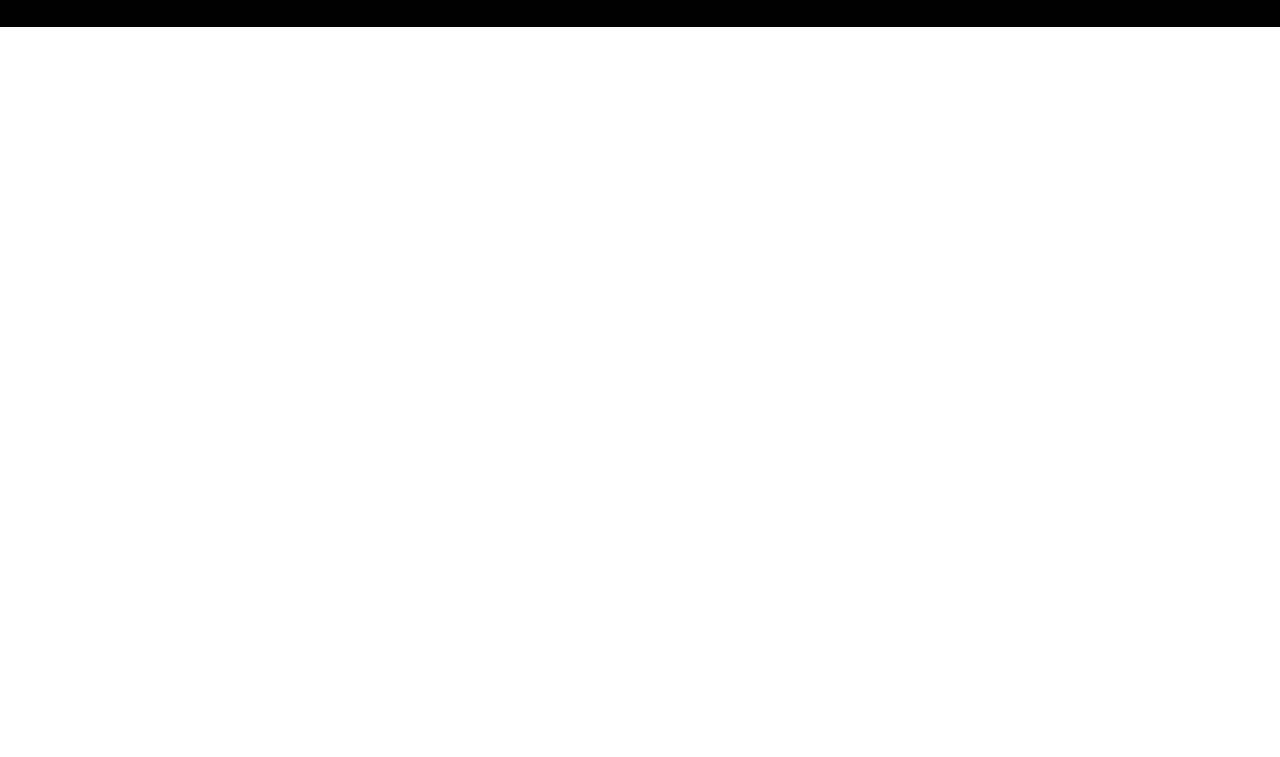
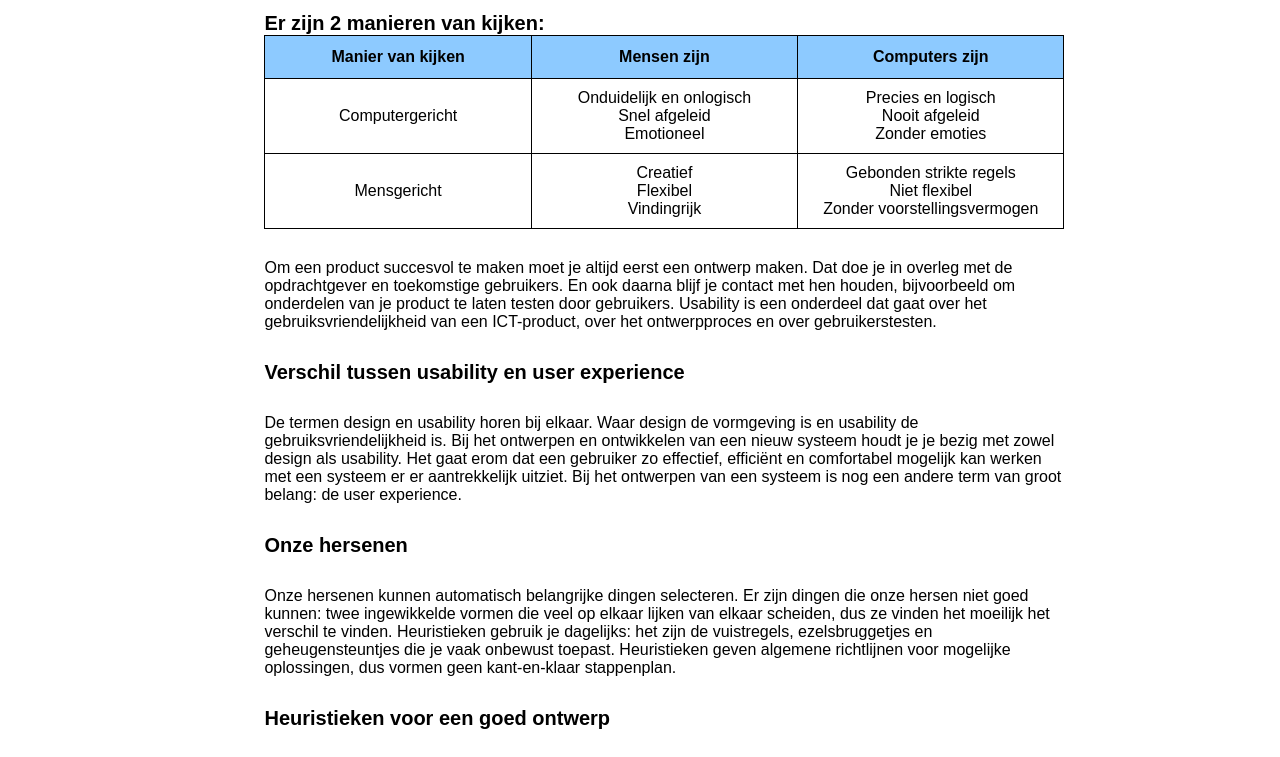
Before and after one commit to TheKnight1993/the-website-html, a plain HTML site: page usability.html in a window 1280 px wide. Shown: the part 509-1266 px from the top of the page. Before the commit the page ends 800 px from the top, so only its background shows below. Drawn offline with Linux system fonts and the light colour scheme.

Commit message:
added a crap ton of text

```diff
--- a/styles/style.css
+++ b/styles/style.css
@@ -5,6 +5,7 @@ white
 darkgray
 #616161
 black
+rgba(141, 202, 255, 1)
 */
 * {
     margin: 0;
@@ -368,3 +369,66 @@ article.contact p {
 .contact-form-asks{
     margin: 10px 0px 10px 0px;
 }
+textarea.contact-form-asks{
+    vertical-align: top;
+    height: 70px;width: 400px;
+    resize: none;
+}
+main.usability {
+    width:  820px;
+    margin: auto;
+}
+article.usability{
+    background-color: white;
+    padding: 0;
+    width: 800px;
+}
+article.usability h1{
+    font-size: 30px;
+    margin-bottom: 40px;
+    font-variant: small-caps;
+}
+article.usability h2{
+    font-size: 20px;
+}
+article.usability p{
+    background-color: white;
+    color:black;
+    font-size: 16px;
+    margin-top: 30px;
+    margin-bottom: 30px;
+}
+table.usability-table{
+    border: 0;
+    border-style: solid;
+    border-color: black;
+    table-layout: fixed;
+    border-collapse: collapse;
+    width: 100%;
+}
+table.usability-table th{
+    font-weight: bold;
+    background-color: rgba(141, 202, 255, 1);
+    margin: 0;
+    border: 1px solid black;
+    width: 100px;
+    line-height: 40px;
+}
+table.usability-table td{
+    background-color: white;
+    margin: 0;
+    border: 1px solid black;
+    width: 100px;
+    text-align: center;
+    padding: 10px 0px 10px 0px;
+}
+table.usability-table td+td{
+    width: auto;
+}
+img.usability-img{
+    float: right;
+    width: 330px;
+    margin: 130px 4.2vw 0px 0px;
+    position: static;
+    overflow: hidden;
+}
--- a/usability.html
+++ b/usability.html
@@ -36,6 +36,67 @@
             <div class="smallbigimage">
                 <img src="images/macbook2.jpg" alt="macbook" />
             </div>
+
+            <main class="usability">
+                <article class="usability">
+                    <h1>WAT IS USABILITY?</h1>
+                    <h2>Er zijn 2 manieren van kijken:</h2>
+                    <table border="1" class="usability-table" >
+                        <tr>
+                            <th>Manier van kijken</th>
+                            <th>Mensen zijn</th>
+                            <th>Computers zijn</th>
+                        </tr>
+                        <tr>
+                            <td>Computergericht</td>
+                            <td>Onduidelijk en onlogisch <br />
+                                Snel afgeleid <br />
+                                Emotioneel</td>
+                            <td>Precies en logisch <br />
+                                Nooit afgeleid <br />
+                                Zonder emoties</td>
+                        </tr>
+                        <tr>
+                            <td>Mensgericht</td>
+                            <td>Creatief <br />
+                                Flexibel <br />
+                                Vindingrijk</td>
+                            <td>Gebonden strikte regels <br />
+                                Niet flexibel <br />
+                                Zonder voorstellingsvermogen</td>
+                        </tr>
+                    </table>
+                    <p>
+                        Om een product succesvol te maken moet je altijd eerst een ontwerp maken.
+                        Dat doe je in overleg met de opdrachtgever en toekomstige gebruikers.
+                        En ook daarna blijf je contact met hen houden, bijvoorbeeld om onderdelen van je product te laten testen door gebruikers.
+                        Usability is een onderdeel dat gaat over het gebruiksvriendelijkheid van een ICT-product, over het ontwerpproces en over gebruikerstesten.
+                    </p>
+                    <h2>Verschil tussen usability en user experience</h2>
+                    <p>
+                        De termen design en usability horen bij elkaar.
+                        Waar design de vormgeving is en usability de gebruiksvriendelijkheid is.
+                        Bij het ontwerpen en ontwikkelen van een nieuw systeem houdt je je bezig met zowel design als usability.
+                        Het gaat erom dat een gebruiker zo effectief, efficiënt en comfortabel mogelijk kan werken met een systeem er er aantrekkelijk uitziet.
+                        Bij het ontwerpen van een systeem is nog een andere term van groot belang: de user experience.
+                    </p>
+                    <h2>Onze hersenen</h2>
+                    <p>
+                        Onze hersenen kunnen automatisch belangrijke dingen selecteren.
+                        Er zijn dingen die onze hersen niet goed kunnen: twee ingewikkelde vormen die veel op elkaar lijken van elkaar scheiden,
+                        dus ze vinden het moeilijk het verschil te vinden.
+                        Heuristieken gebruik je dagelijks: het zijn de vuistregels, ezelsbruggetjes en geheugensteuntjes die je vaak onbewust toepast.
+                        Heuristieken geven algemene richtlijnen voor mogelijke oplossingen, dus vormen geen kant-en-klaar stappenplan.
+                    </p>
+                    <h2>Heuristieken voor een goed ontwerp</h2>
+                    <p>
+                        ‘Heuristieken van Nielsen’ zijn tien richtlijnen waar een goed interface-ontwerp aan moet voldoen.
+                        Een nadeel is dat heuristieken geen nieuwe problemen in kaart brengen.
+                        Om een ontwerp te perfectioneren moet je onder gebruikers testen wat het best werkt.
+                    </p>
+                </article>
+            </main>
+            <img src="images/Usability boi.jpg" alt="Usability" class="usability-img">
         </div>
 
         <footer >
```
Also changed, not shown: contact.html (+1 -1 lines), images/Usability boi.jpg (added), images/bigimagefiller.jpg (deleted), images/linkedin_banner_image_1.png (deleted).
